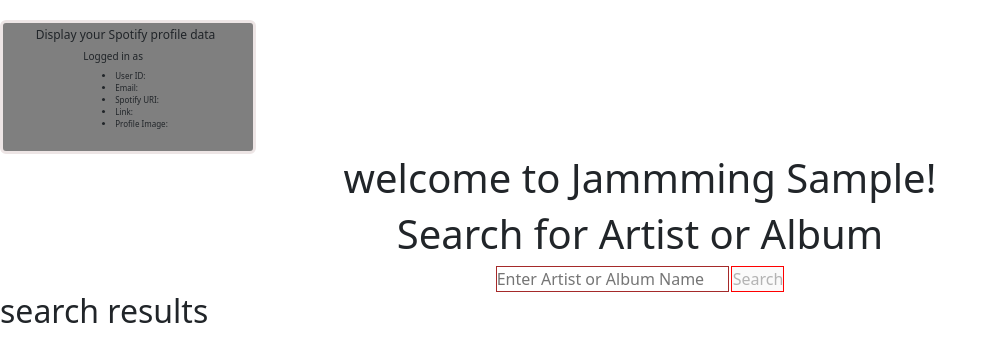
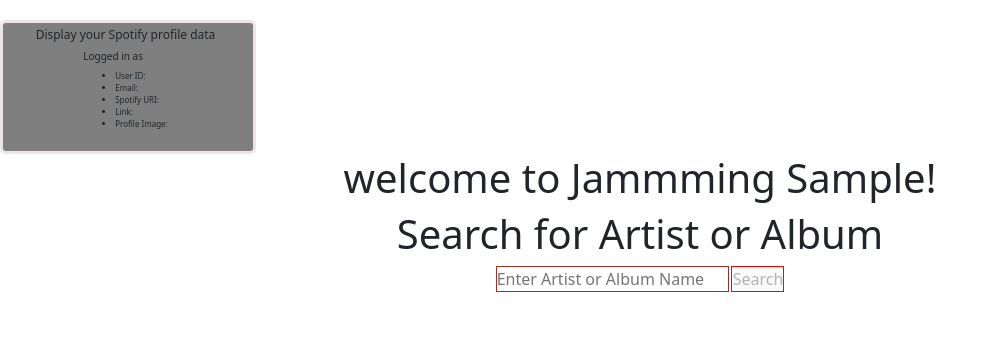
Before and after one commit to mah-davarfa/Jammming, a React (Vite) app: page / in a window 1280 px wide. Both pictures are taken after typing "Sample" into the empty fields and a click on the button "Submit". Shown: the top 362 px of the page, without its empty margins (0-997 px from the left). Built offline with nearby package versions, Linux system fonts and the light colour scheme.

Commit message:
fix the state for  searchResults to keep all of the search result and prevent duplication save

```diff
--- a/src/component/App.jsx
+++ b/src/component/App.jsx
@@ -20,7 +20,7 @@
     setSearchTerm(search);
   }
 const handleSearchTerm = (data) => {
-  setSearchResults(data);
+  setSearchResults(Array.isArray(data)? data :[data]);
 }
   return (
     <>
--- a/src/component/Data.jsx
+++ b/src/component/Data.jsx
@@ -2,7 +2,7 @@
 
 export default function Data({searchTerm ,onSearchTerm}) {
 
-    //While up dating fetch i need to use searTerm to be fetched
+    //While up dating fetch i need to use searchTerm to be fetched
 const [data ,setdata] = useState(null);
 
             useEffect(()=>{
--- a/src/component/SearchBar.jsx
+++ b/src/component/SearchBar.jsx
@@ -4,18 +4,23 @@
 
 export default function SearchBar({onSearch}){
 const [search , setSearch] = useState('');
+const [cleanSearch , setCleanSearch] = useState(true);
+//const [errorSearch , setErrorSearch] = useState(fales);
 
 const handleSubmit = (e) => {
         e.preventDefault();
         if(search.trim()){
         onSearch(search);
+        setCleanSearch(false);
     }
     }
     const handleOnChange = (e) => {
 
             setSearch(e.target.value);
-
+            if (cleanSearch===false){
+            setCleanSearch(true);
     }
+}
     return(
        <>
         <div className='banner'>
@@ -27,7 +32,7 @@
                 onChange={handleOnChange}
                 type='text'
                 placeholder='Enter Artist or Album Name'
-                value={search}
+                value={cleanSearch ? search : ''}
                 />
                 <button className='bannerButton'
                  type='submit' disabled ={!search.trim()}> Search </button>
--- a/src/component/SearchResults.jsx
+++ b/src/component/SearchResults.jsx
@@ -1,19 +1,30 @@
-import React  from 'react';
+import React,{useState,useEffect}  from 'react';
 import AlbumCard from './AlbumCard';
 import SongCard from './SongCard';
 import ArtistCard from './ArtistCard';
 const SearchResults = ({searchResults}) => {
-  const searchResultsArray =
-  searchResults && typeof searchResults === "object" && searchResults.type
-    ? [searchResults]
-    : [];
+ const [searchResultTag, setSearchResultTag] = useState(false);
+ const [searchResultsAll, setSearchResultsAll] = useState([]);
 
+  useEffect(()=>{
+
+    if(searchResults && searchResults.length>0){
+      setSearchResultsAll((prev)=>{
+         const uniqueResults = searchResults.filter((item)=>
+        !searchResultsAll.some((item2)=>
+          (item2.id===item.id)));
+
+      return [...prev,...uniqueResults];
+      })
+      setSearchResultTag(true);
+    }
+    },[searchResults]);
 
    return(
     <div>
-        <h2>search results</h2>
-      { searchResultsArray && searchResultsArray.length > 0  ? (
-        searchResultsArray.map((item)=>{
+        {searchResultTag ? <h2>search results</h2>:null}
+      { searchResultsAll && searchResultsAll.length > 0  ? (
+        searchResultsAll.map((item)=>{
 
             if(item.type.toLowerCase()==='album'){
               return (
@@ -21,6 +32,7 @@
                   key={item.id}
                   id={item.id}
                   name={item.name}
+                  artist={item.artists[0].name}
                   image={item.images[0]?.url}
                   releaseDate={item.release_date}
                   genre={item.genres?.join(',') || 'Unknown'}
@@ -52,7 +64,7 @@
                 />);
               }
         })
-      ) : (searchResults && Object.keys(searchResults).length > 0 ? (
+      ) : (searchResultsAll && searchResultsAll.length > 0 ? (
         <p>search result not available</p>
       ) : null
 
```
Also changed, not shown: public/data.json (+17 -13 lines).
